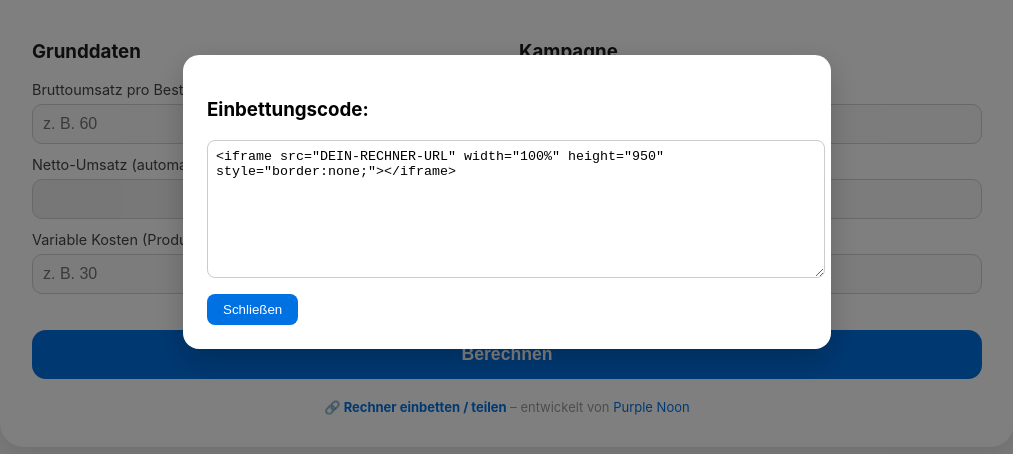
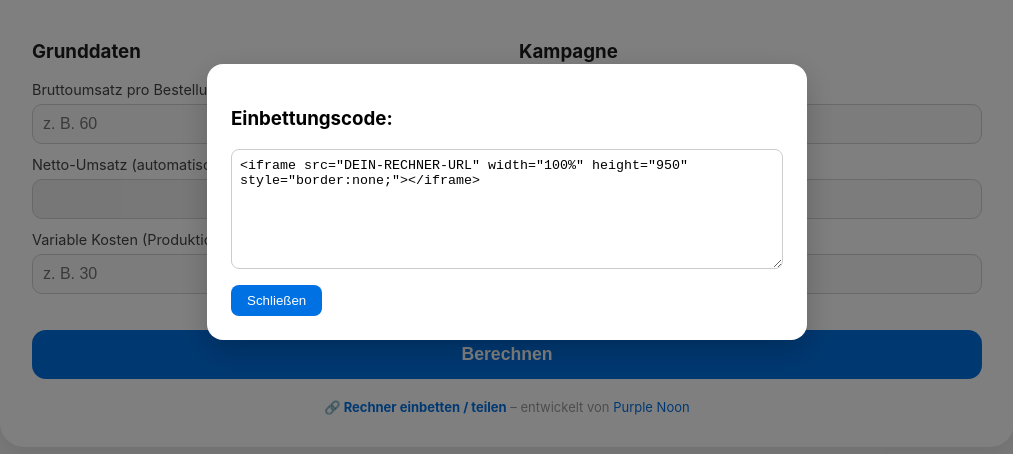
Before and after one commit to p-noon/kampagnen-prognose, a plain HTML site: page index.html in a window 1280 px wide. Both pictures are taken after a click on the link "🔗 Rechner einbetten / teilen". Shown: the part 198-652 px from the top of the page, without its empty margins (133-1146 px from the left). Drawn offline with Linux system fonts and the light colour scheme.

Commit message:
Update index.html

```diff
--- a/index.html
+++ b/index.html
@@ -37,11 +37,70 @@ input:focus { outline: none; border-color: #0071e3; background: white; box-shado
 footer { text-align: center; margin-top: 20px; font-size: 13px; color: #999; }
 footer a { color: #0071e3; text-decoration: none; }
 footer a:hover { text-decoration: underline; }
-.overlay { position: fixed; top: 0; left: 0; width: 100%; height: 100%; background: rgba(0,0,0,0.5); display: none; justify-content: center; align-items: center; z-index: 999; }
-.overlay-content { background: white; padding: 24px; border-radius: 16px; width: 90%; max-width: 600px; box-shadow: 0 10px 30px rgba(0,0,0,0.2); }
-.overlay-content textarea { width: 100%; height: 120px; font-family: monospace; border-radius: 8px; border: 1px solid #ccc; padding: 8px; }
-.close-btn { background: #0071e3; color: white; border: none; padding: 8px 16px; border-radius: 8px; margin-top: 12px; cursor: pointer; }
-.close-btn:hover { background: #0a84ff; }
+/* Overlay Styles */
+.overlay{
+  position:fixed;
+  top:0; left:0;
+  width:100%; height:100%;
+  background:rgba(0,0,0,0.5);
+  display:none;
+  justify-content:center;
+  align-items:center;
+  z-index:999;
+  padding:20px; /* sorgt für Abstand bei kleinen Screens */
+  box-sizing:border-box;
+  overflow:auto; /* scrollt, falls Overlay größer als Viewport */
+}
+.overlay-content{
+  background:#fff;
+  padding:24px;
+  border-radius:16px;
+  width:100%;
+  max-width:600px;
+  max-height:90vh; /* maximal 90% der Höhe */
+  box-shadow:0 10px 30px rgba(0,0,0,0.2);
+  overflow:auto; /* scrollbar, falls Inhalt zu groß */
+  box-sizing:border-box;
+}
+.overlay-content textarea{
+  width:100%;
+  height:120px;
+  font-family:monospace;
+  border-radius:8px;
+  border:1px solid #ccc;
+  padding:8px;
+  box-sizing:border-box;
+}
+.close-btn{
+  background:#0071e3;
+  color:white;
+  border:none;
+  padding:8px 16px;
+  border-radius:8px;
+  margin-top:12px;
+  cursor:pointer;
+}
+
+
+.results-container {
+  display: flex;
+  flex-direction: column;
+  gap: 20px;
+}
+
+/* ✅ Mobile: Kacheln nebeneinander */
+@media (max-width: 600px) {
+  .results-container {
+    flex-direction: row;
+    justify-content: space-between;
+    align-items: stretch;
+  }
+
+  .result-box {
+    flex: 1;
+    min-width: 0;
+  }
+}
 </style>
 </head>
 <body>
```
